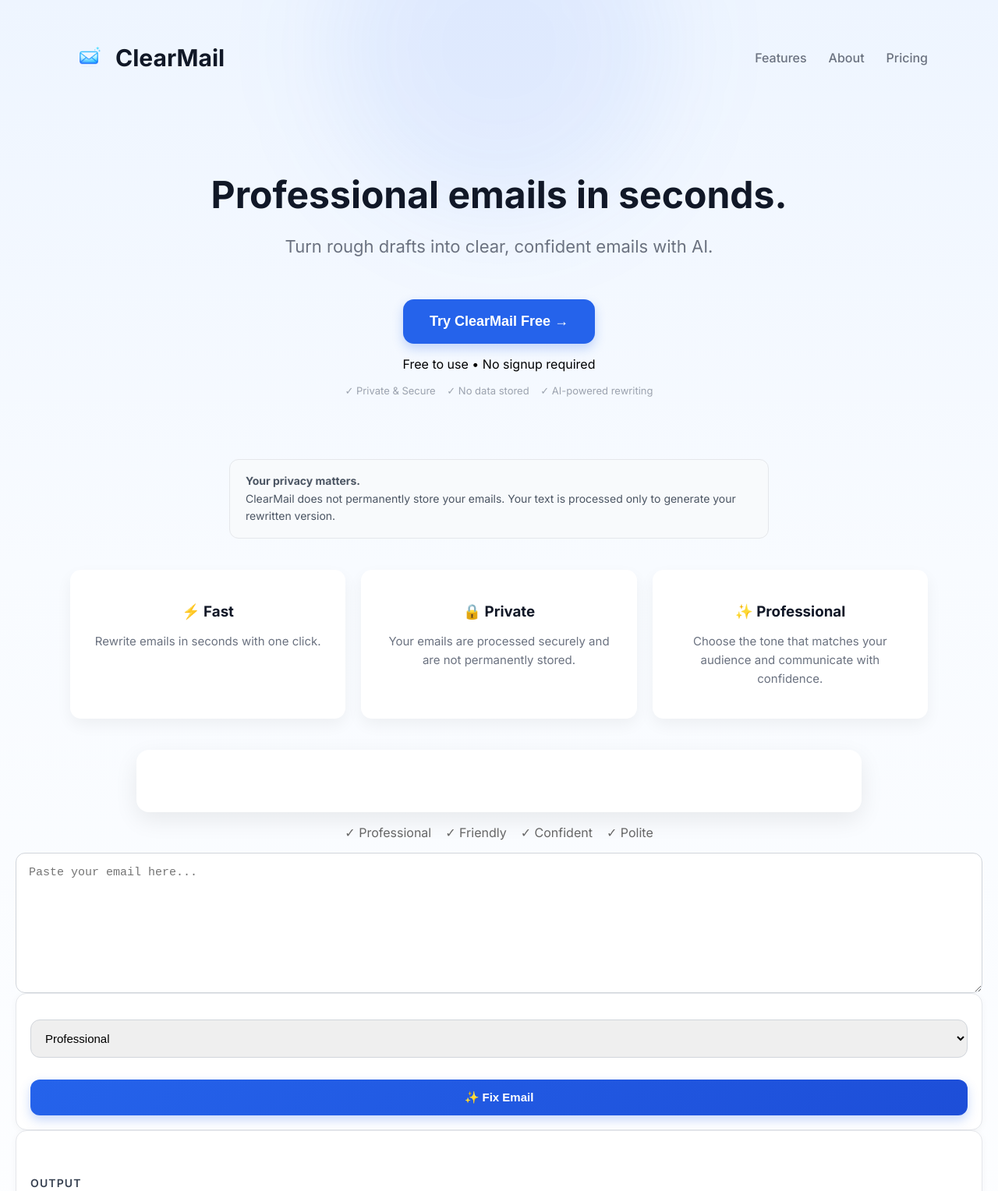
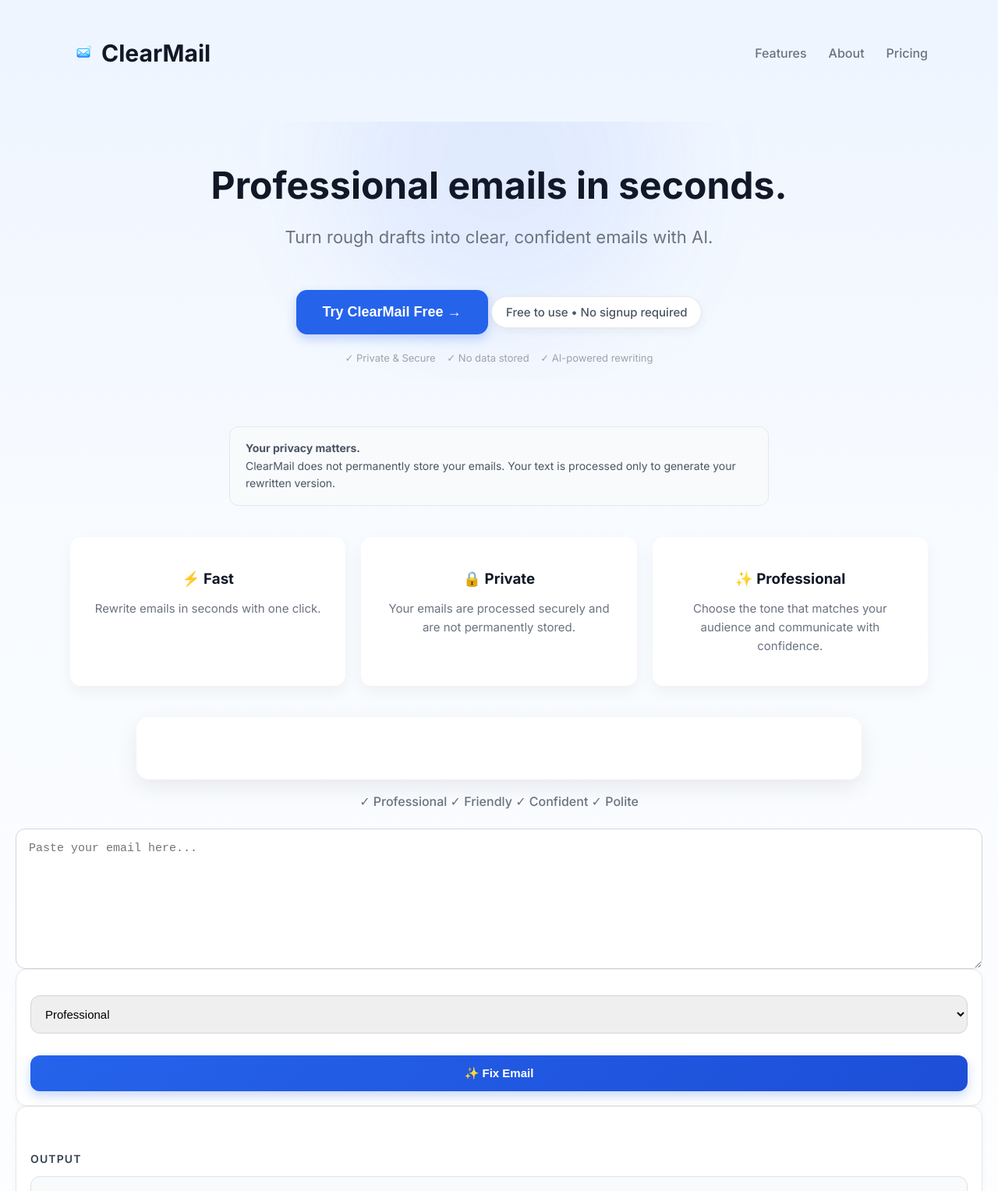
Before and after one commit to yannick-tech10/ClearMail, a website: page public/index.html in a window 1280 px wide. Shown: the top 1528 px of the page at 78% size. Drawn offline with Linux system fonts and the light colour scheme.

Commit message:
Polish hero and branding

```diff
--- a/public/index.html
+++ b/public/index.html
@@ -69,12 +69,12 @@
 
 <div class="container" id="tool"></div>
 
-    <p style="text-align:center;color:#666;">
-✓ Professional &nbsp;&nbsp;
-✓ Friendly &nbsp;&nbsp;
-✓ Confident &nbsp;&nbsp;
-✓ Polite
-</p>
+    <div class="tone-tags">
+    ✓ Professional
+    ✓ Friendly
+    ✓ Confident
+    ✓ Polite
+</div>
 
 
     <textarea id="emailInput" placeholder="Paste your email here..."></textarea>
--- a/public/style.css
+++ b/public/style.css
@@ -79,17 +79,14 @@ button {
 }
 
 button:hover {
-    transform: translateY(-1px);
-    box-shadow: 0 10px 18px rgba(37, 99, 235, 0.3);
+    background:#1d4ed8;
+    transform:translateY(-1px);
+    box-shadow:0 10px 18px rgba(37,99,235,.30);
 }
 
 button:active {
     transform: translateY(0px);
     box-shadow: 0 5px 10px rgba(37, 99, 235, 0.2);
-}
-
-button:hover {
-    background: #1d4ed8;
 }
 
 .output-title {
@@ -138,11 +135,31 @@ button {
 }
 
 .hero {
+    position: relative;
+    overflow: hidden;
+
     text-align: center;
-    margin-bottom: 30px;
     max-width: 900px;
     margin: 60px auto;
     padding: 20px;
+}
+
+.hero-note {
+    display: inline-block;
+    margin-top: 18px;
+    margin-bottom: 18px;
+
+    padding: 10px 18px;
+
+    background: white;
+    border: 1px solid #e5e7eb;
+    border-radius: 999px;
+
+    color: #4b5563;
+    font-size: 15px;
+    font-weight: 500;
+
+    box-shadow: 0 4px 12px rgba(0,0,0,.05);
 }
 
 .subtitle {
@@ -287,12 +304,12 @@ button {
 .logo-header {
     display: flex;
     align-items: center;
-    gap: 10px;
+    gap: 6px;
 }
 
 .logo-header img {
-    width: 48px;
-    height: 48px;
+    width: 34px;
+    height: 34px;
 }
 
 .logo-header h1 {
@@ -337,3 +354,15 @@ button {
 .hero-button:hover {
     transform: translateY(-2px);
 }
+
+.tone-tags{
+    display:flex;
+    justify-content:center;
+    gap:24px;
+    flex-wrap:wrap;
+
+    margin:18px 0 25px;
+
+    color:#6b7280;
+    font-weight:500;
+}
```
